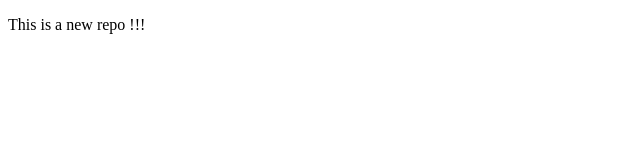
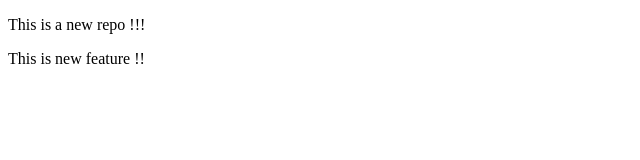
Before and after one commit to Shreyash-dev24/LocalRepo, a plain HTML site: page index.html in a window 1280 px wide. Shown: the whole page, without its empty margins (0-640 px from the left). Drawn offline with Linux system fonts and the light colour scheme.

Commit message:
Add new feature in branch feature1

```diff
--- a/index.html
+++ b/index.html
@@ -8,5 +8,6 @@
 </head>
 <body>
   <p>This is a new repo !!!</p>
+ <p>This is new feature !!</p>
 </body>
 </html>
```
